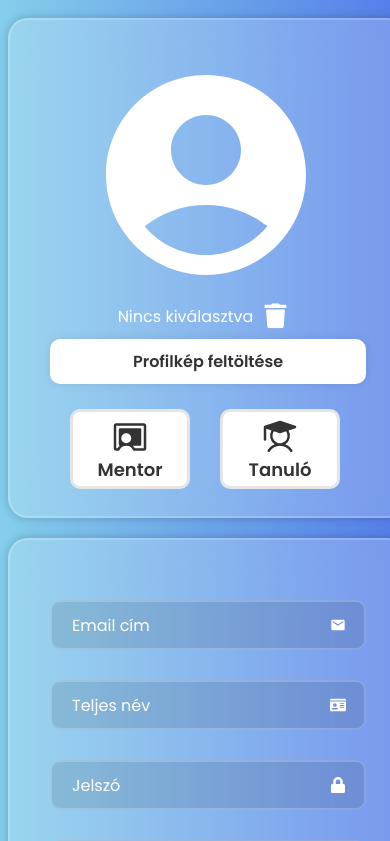
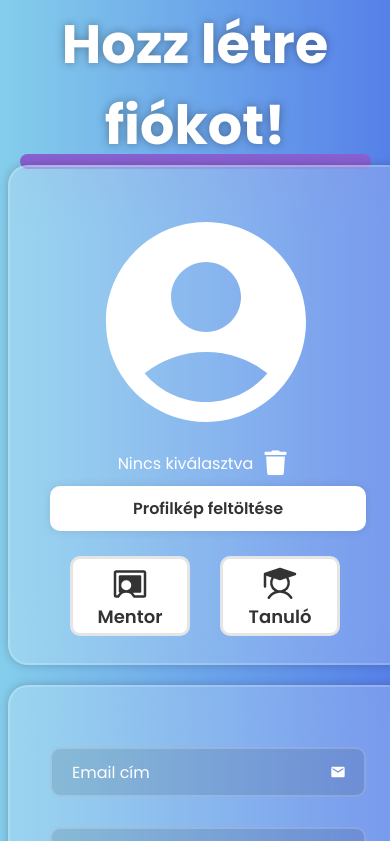
Before and after one commit to auermatew/Progressus_frontend, a React (Vite) app: page / in a window 390 px wide. Shown: the top 841 px of the page. Built offline with nearby package versions, Linux system fonts and the light colour scheme.

Commit message:
Registration - Login page kesz es kb reszponziv, ossze kell mar csak kotni backenddel meg finomitani a cssn

```diff
--- a/src/App.tsx
+++ b/src/App.tsx
@@ -1,13 +1,15 @@
 import { useState } from "react";
 import "./App.scss";
+import MainPage from "./components/mainPage/MainPage";
 import Login from "./components/login/Login";
 import Registration from "./components/registration/Registration";
 
 function App() {
     return (
         <>
+            {/* <MainPage /> */}
+            {/* <Login /> */}
             <Registration />
-            {/* <Login /> */}
         </>
     );
 }
--- a/src/components/registration/Registration.tsx
+++ b/src/components/registration/Registration.tsx
@@ -5,7 +5,6 @@ import { MdAccountCircle } from "react-icons/md";
 import { FaTrash } from "react-icons/fa";
 import { PiChalkboardTeacherFill } from "react-icons/pi";
 import { PiStudentFill } from "react-icons/pi";
-import { FaUser } from "react-icons/fa";
 import { MdEmail } from "react-icons/md";
 import PwInput from "../PwInput";
 import "./_registration.scss";
@@ -15,6 +14,10 @@ const Registration = () => {
     const [fileName, setFileName] = useState("Nincs kiválasztva");
     return (
         <div className="container">
+            <div className="headerBox">
+                <h1>Hozz létre fiókot!</h1>
+                <div className="titleLine" />
+            </div>
             <div className="register-box">
                 <div className="wrapper">
                     <form action="">
@@ -63,14 +66,6 @@ const Registration = () => {
                                 }}
                             />
                         </div>
-                        {/* <div className="input-box">
-                            <input
-                                type="text"
-                                placeholder="Felhasználónév"
-                                required
-                            />
-                            <FaUser className="icon" />
-                        </div> */}
                         <div className="radioInputs">
                             <input
                                 type="radio"
--- a/src/components/registration/_registration.scss
+++ b/src/components/registration/_registration.scss
@@ -13,7 +13,45 @@ body {
     display: flex;
     justify-content: center;
     align-items: center;
+    overflow: hidden;
 }
+@media screen and (max-width: 906px) {
+    .headerBox h1 {
+        font-size: 72px;
+    }
+    .headerBox {
+        margin-bottom: -3.5rem;
+        margin-top: 2rem;
+    }
+}
+@media screen and (max-width: 680px) {
+    body {
+        overflow: visible;
+    }
+    .headerBox h1 {
+        font-size: 54px;
+    }
+    .headerBox {
+        margin-bottom: 0;
+        padding-top: 1.5rem;
+    }
+}
+.headerBox{
+    width: 90vw;
+    height: 25vh;
+    color: #fff;
+    text-shadow: 0 0 10px rgba($color: #000, $alpha: .35);
+    text-align: center;
+    font-size: 3rem;
+    margin-top: -4rem;
+}
+.titleLine{
+    width: inherit;
+    border-bottom: 15px solid $color-fourth;
+    border-radius: 10px;
+    margin-top: -3rem;
+}
+
 @media screen and (max-width: 815px){
     .register-box, .login-box{
         margin:10px 0 20px 0;
@@ -29,7 +67,7 @@ body {
     align-items: center;
     .wrapper {
         .login-box, .register-box {
-            width: 100%;
+            width: 380px;
             margin-inline: 50px;
         }
         background: rgba($color: #fff, $alpha: .2);
```
Also changed, not shown: src/components/mainPage/MainPage.tsx (added, +9 -0 lines), src/assets/img/profile.png (deleted), src/components/mainPage/_mainPage.scss (added).
